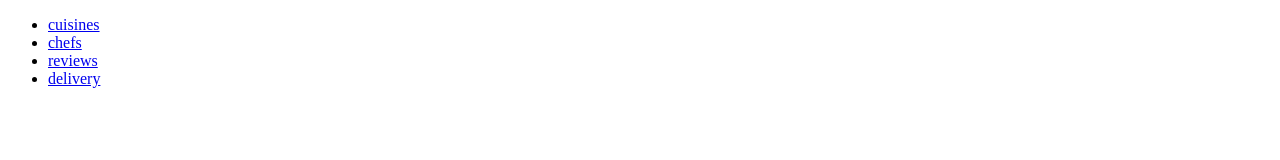
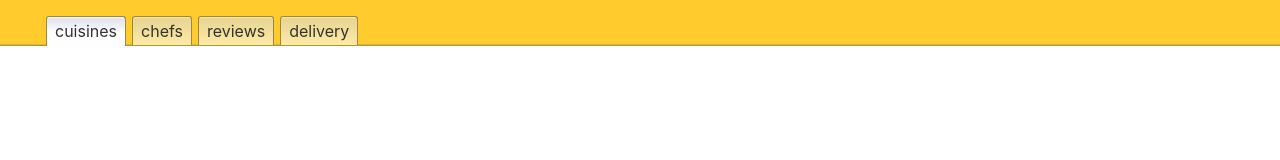
Before and after one commit to bmcn999/inclass, a website: page app/index.html in a window 1280 px wide. Drawn offline with Linux system fonts and the light colour scheme.

Commit message:
added css

```diff
--- a/app/css/styles.css
+++ b/app/css/styles.css
@@ -1 +1,67 @@
-/* styles go here */
+ {
+  box-sizing: border-box;
+}
+
+body {
+  margin: 0;
+  font-family: -apple-system, BlinkMacSystemFont, 'Segoe UI', 'Roboto', 'Oxygen',
+    'Ubuntu', 'Helvetica Neue', Arial, sans-serif, 'Apple Color Emoji',
+    'Segoe UI Emoji', 'Segoe UI Symbol';
+}
+a {
+  text-decoration: none;
+  color: #333;
+}
+ul {
+  margin: 0;
+  padding: 0;
+}
+nav ul {
+  box-sizing: border-box;
+  list-style: none;
+  /* background-color: #ffcb2d; */
+  padding: 1rem 0 0 46px;
+  float: left;
+  width: 100%;
+  background-color: #ffcb2d;
+  background-image: linear-gradient(
+    to bottom,
+    #ffcb2d 0%,
+    #ffcb2d 95%,
+    #9b8748 100%
+  );
+}
+
+nav li {
+  float: left;
+}
+
+nav a {
+  padding: 4px 8px;
+  border: 1px solid #9b8748;
+  border-radius: 3px 3px 0 0;
+  margin: 0 6px 0 0;
+  float: left;
+  border-bottom: none;
+  /* background: #f9eaa9 url(../img/off_bg.gif) repeat-x top left; */
+  background-color: #f9eaa9;
+  background-image: linear-gradient(
+    to bottom,
+    rgba(255, 236, 165, 1) 0%,
+    rgba(232, 213, 149, 1) 6%,
+    rgba(253, 233, 162, 1) 94%,
+    rgba(253, 233, 162, 1) 100%
+  );
+}
+
+nav a:hover,
+nav .active {
+  padding-bottom: 5px;
+  background-image: linear-gradient(
+    to bottom,
+    rgba(255, 255, 255, 1) 0%,
+    rgba(224, 226, 240, 1) 6%,
+    rgba(254, 254, 254, 1) 53%
+  );
+  border-bottom: none;
+}
```
Also changed, not shown: 1 other file.
